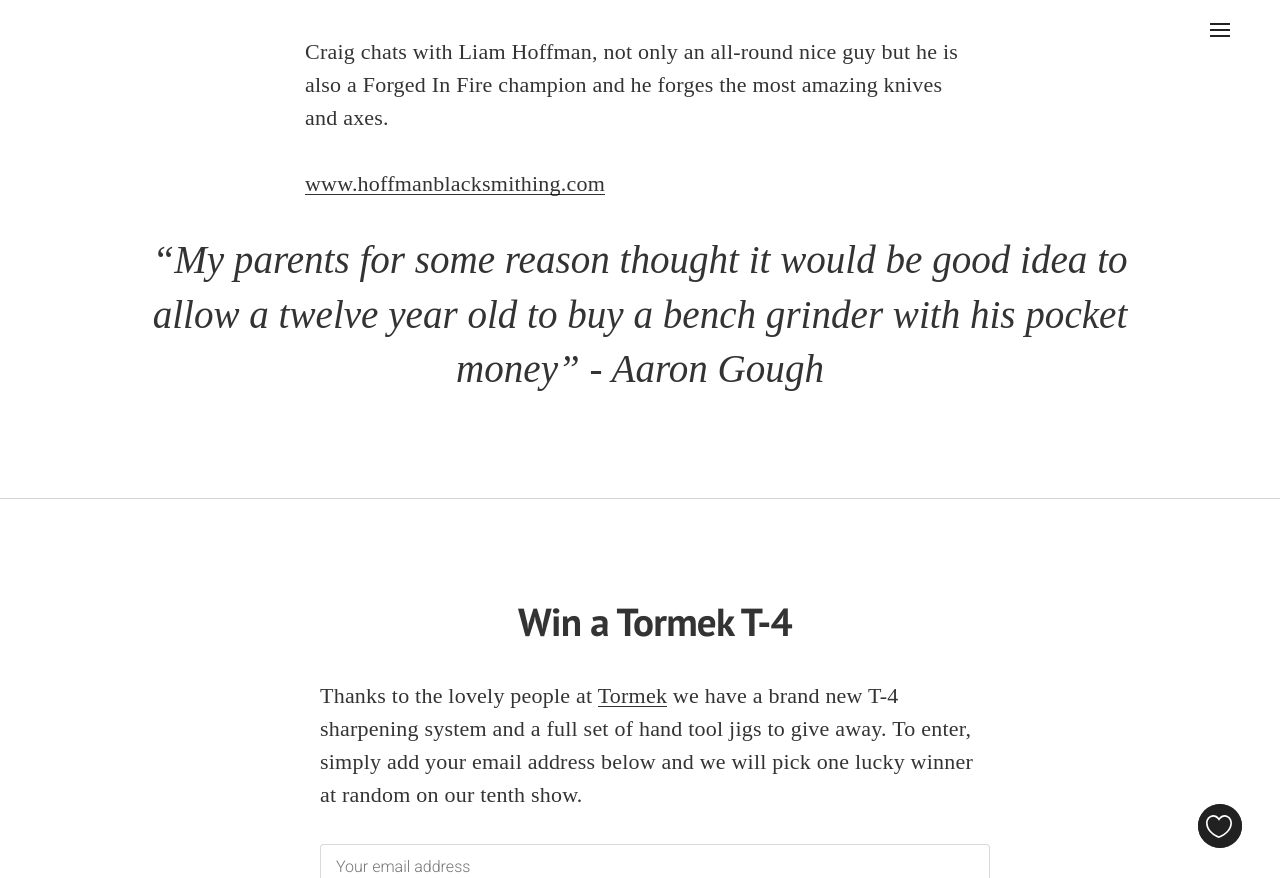
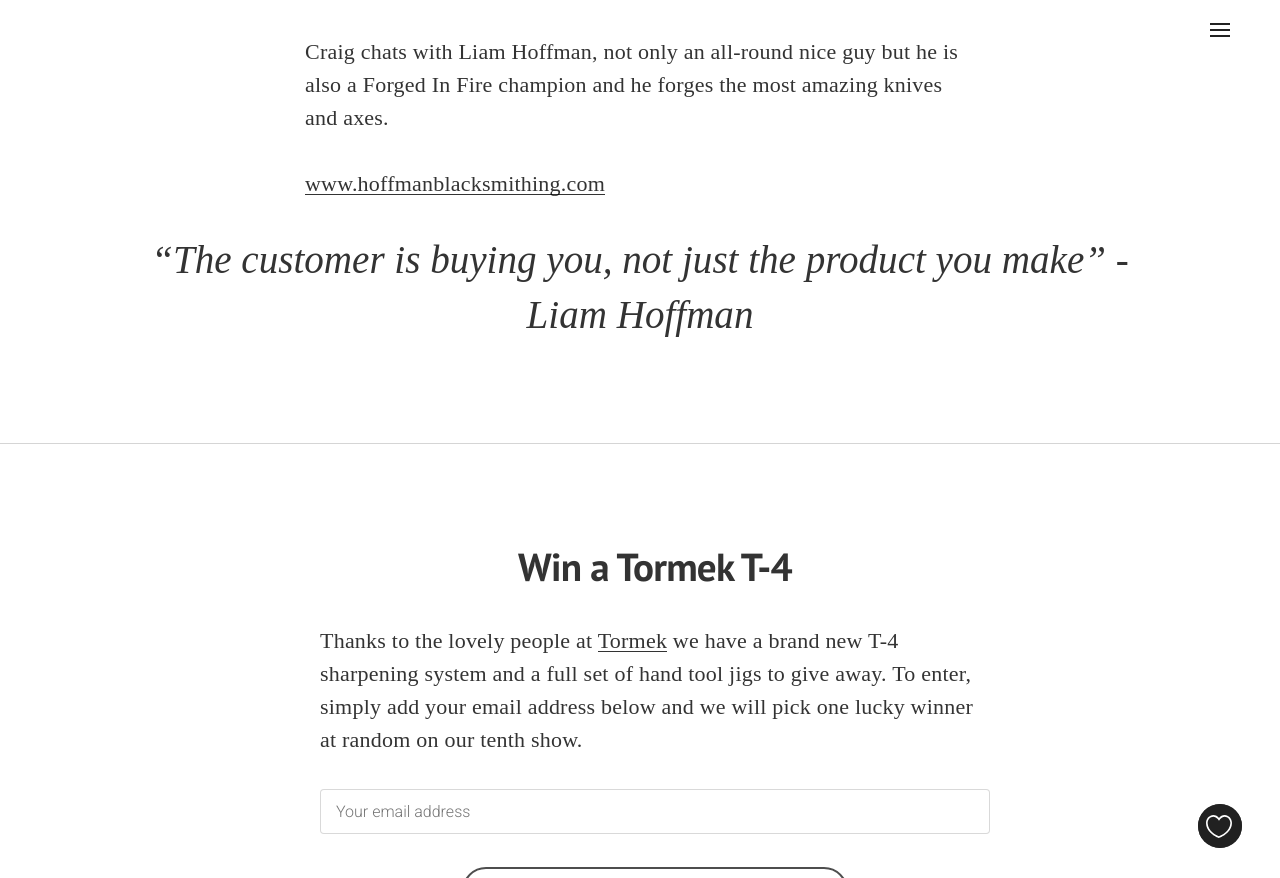
Before and after one commit to craiglockwood/knifetalk, a Jekyll site: the page built from _posts/2017-06-28-Liam-Hoffman.markdown, in a window 1280 px wide and 900 px high, scrolled down 736 px, cut to the strip 22-900 px from the top of the window. Built offline with Jekyll 4.4.1, drawn with Linux system fonts in a browser that asks for light colours; nearby versions of some CDN libraries; some web fonts are replaced; Markdown is read by kramdown in place of the engine named in the settings.

Commit message:
new quote for ep7

```diff
--- a/_posts/2017-06-28-Liam-Hoffman.markdown
+++ b/_posts/2017-06-28-Liam-Hoffman.markdown
@@ -21,4 +21,4 @@ Craig chats with Liam Hoffman, not only an all-round nice guy but he is also a F
 
  <a href="https://www.hoffmanblacksmithing.com" target="_blank">www.hoffmanblacksmithing.com</a>
 
-<blockquote class="largeQuote">“My parents for some reason thought it would be good idea to allow a twelve year old to buy a bench grinder with his pocket money” - Aaron Gough</blockquote>
+<blockquote class="largeQuote">“The customer is buying you, not just the product you make” - Liam Hoffman</blockquote>
```
